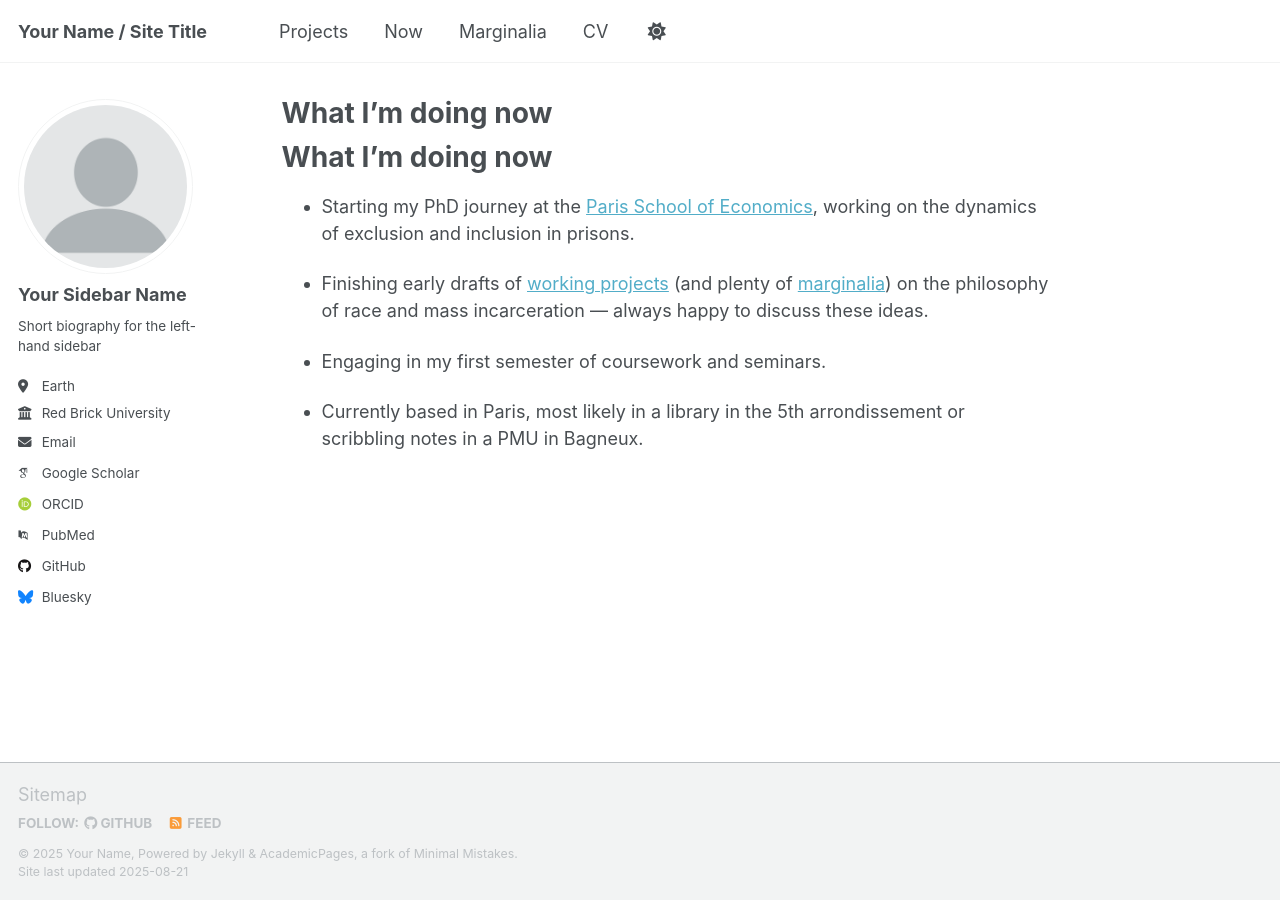
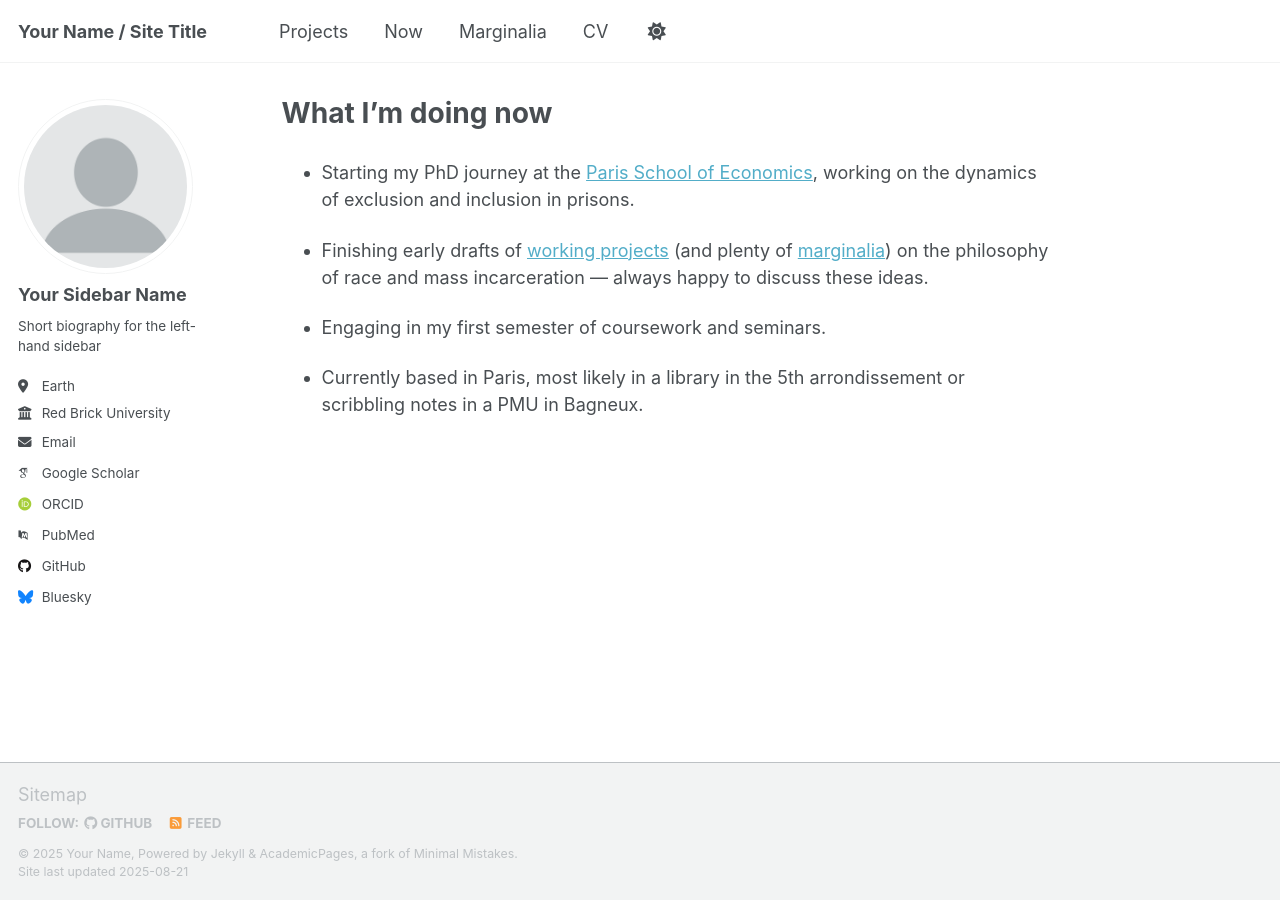
Before and after one commit to folankagne/folankagne.github.io, a Jekyll site: the page built from _pages/now.md, in a window 1280 px wide. Built offline with Jekyll 4.4.1, drawn with Linux system fonts in a browser that asks for light colours; some web fonts are replaced; a script that is not in the unit is left out.

Commit message:
Update now.md

```diff
--- a/_pages/now.md
+++ b/_pages/now.md
@@ -3,8 +3,6 @@ permalink: /now/
 title: "What I’m doing now"
 author_profile: true
 ---
-
-# What I’m doing now
 
 - Starting my PhD journey at the [Paris School of Economics](https://www.parisschoolofeconomics.eu/en/), working on the dynamics of exclusion and inclusion in prisons.
 
```
